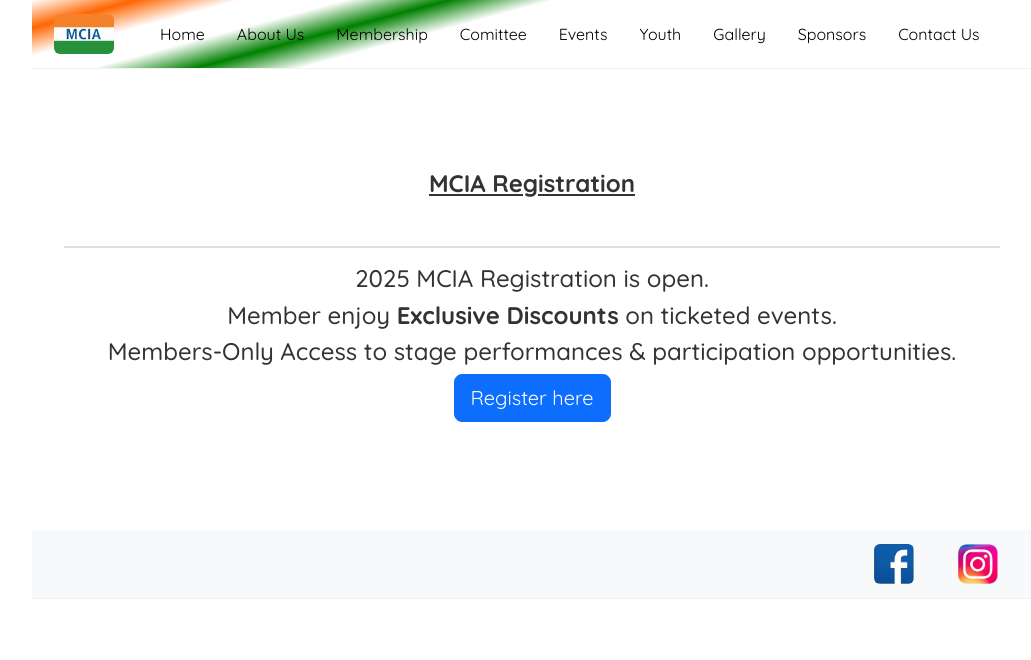
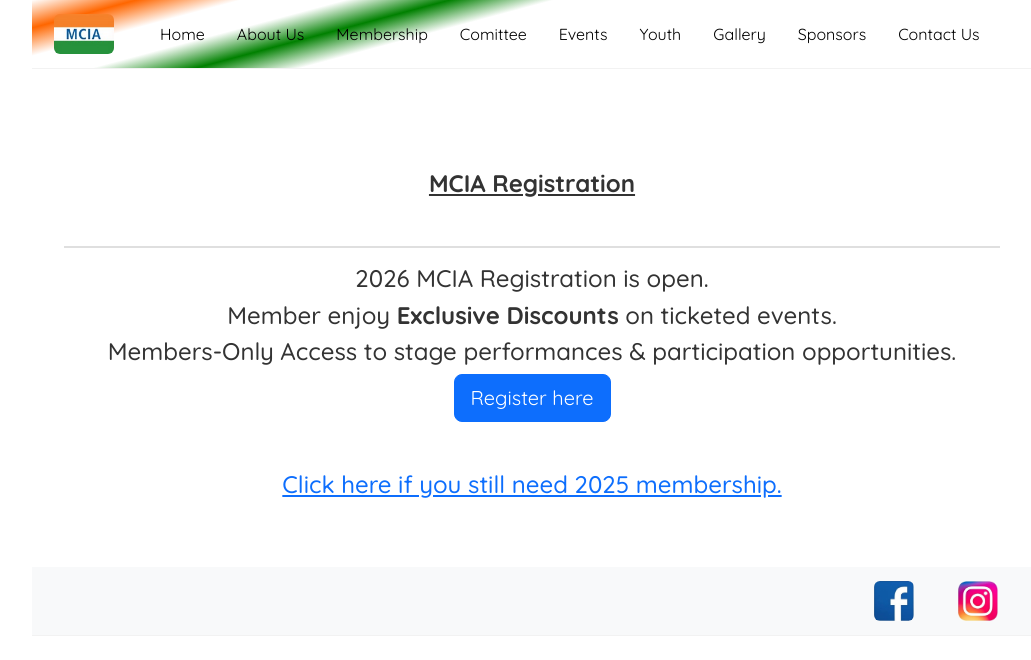
Before and after one commit to RahulVarunGit/mcia-react, a React (Create React App) app: page /membership in a window 1280 px wide. Shown: the top 660 px of the page, without its empty margins (108-1139 px from the left). Built offline with nearby package versions, Linux system fonts and the light colour scheme.

Commit message:
2026 Registration added

```diff
--- a/src/data/eventData.json
+++ b/src/data/eventData.json
@@ -9,7 +9,7 @@
             "btn": "Get Tickets",
             "btnGallery": "",
             "link": "annualBanquet",
-            "zeffyLink": "www.tinyurl.com/mciabanquet25",
+            "zeffyLink": "https://www.zeffy.com/en-US/ticketing/mcia-annual-banquet--2025",
             "galleryLink": "",
             "type": "U"
         },
--- a/src/javascript/membership.js
+++ b/src/javascript/membership.js
@@ -4,7 +4,6 @@ import '../styles/Home.css';
 const Membership = () => {
 
   return (
-
     <div className="container">
 
       <p >&nbsp;</p>
@@ -16,21 +15,23 @@ const Membership = () => {
       <div><hr class="hr-line"></hr></div>
 
       <div>
-        <h4 className="center-align">2025 MCIA Registration is open.</h4>
+        <h4 className="center-align">2026 MCIA Registration is open.</h4>
         <h4 className="center-align">Member enjoy <b>Exclusive Discounts</b> on ticketed events.</h4>
         <h4 className="center-align">Members-Only Access to stage performances & participation opportunities.</h4>
       </div>
 
       <div className="row">
 
-        <h5 className="center-align"><a type="button" class="btn btn-primary btn-lg" href="https://www.zeffy.com/en-US/ticketing/mciamclean-county-india-association-memberships--2025">Register here</a></h5>
+        <h5 className="center-align"><a type="button" class="btn btn-primary btn-lg" href="https://www.zeffy.com/en-US/ticketing/mcia-2026-annual-membership">Register here</a></h5>
       </div>
 
       <p >&nbsp;</p>
+      <div className="row">
+
+        <h4 className="center-align"><a href="https://www.zeffy.com/en-US/ticketing/mciamclean-county-india-association-memberships--2025">Click here if you still need 2025 membership.</a></h4>
+      </div>
+
     </div>
-
-
-
 
 
   );
```
